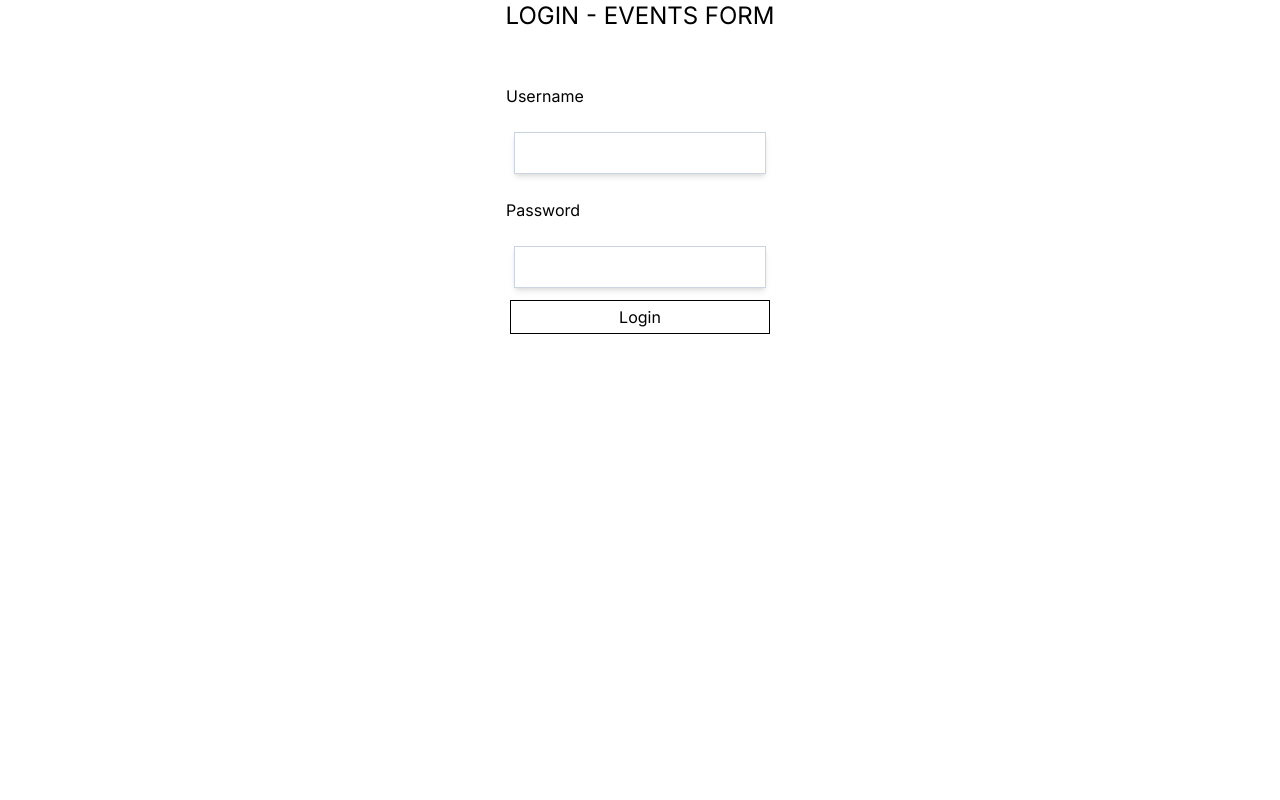
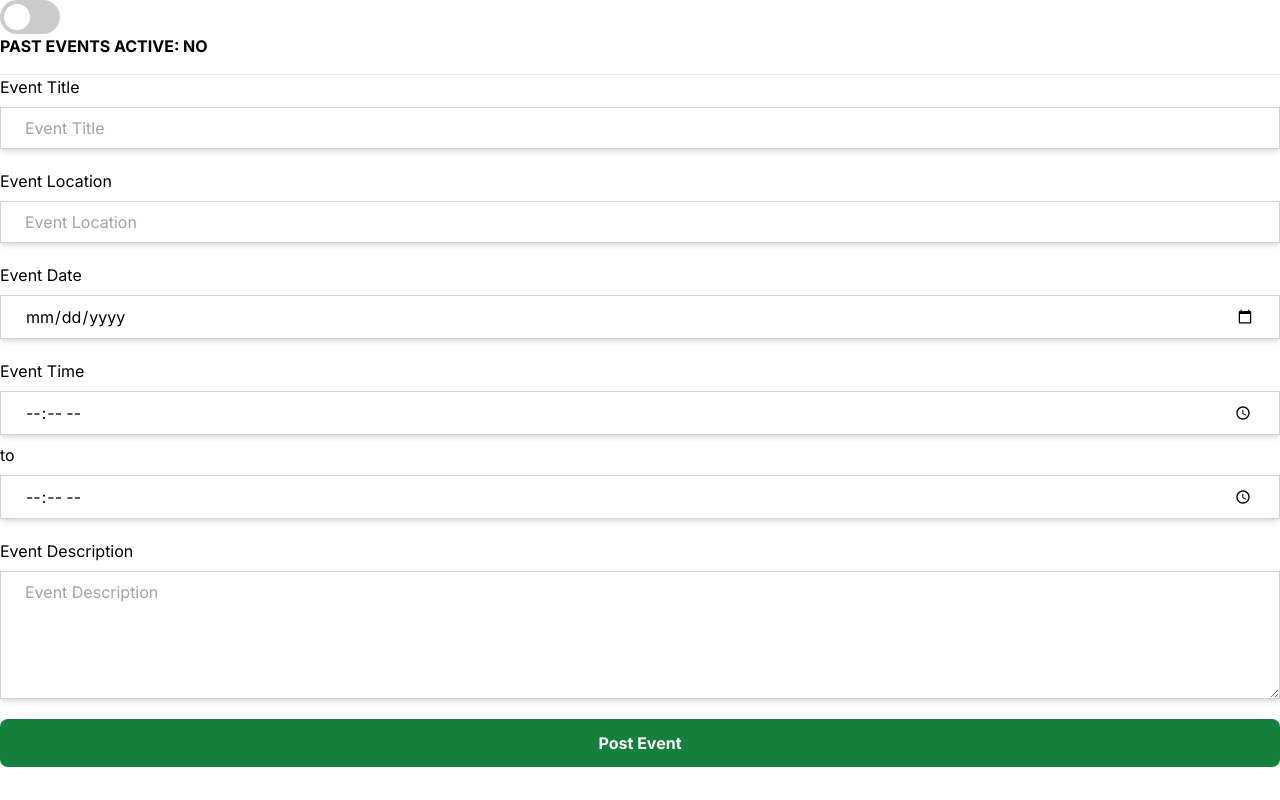
Before and after one commit to christinolb/events, a Next.js app: page / in a window 1280 px wide. Built offline with nearby package versions, Linux system fonts and the light colour scheme.

Commit message:
demo branch

```diff
--- a/app/components/Login.jsx
+++ /dev/null
@@ -1,58 +0,0 @@
-'use client'
-
-import { useState } from "react"
-require('dotenv').config()
-
-export default function Login(){
-    const [ username, setUsername ] = useState('')
-    const [ password, setPassword ] = useState('')
-
-    //validate login & redirect to add
-    function validate(e){
-        e.preventDefault()
-
-        if ( password == process.env.PASSWORD ){
-            //REDIRECT
-            window.location = '/add'
-        } else {
-            alert("Incorrect credentials")
-        }
-    }
-
-    return(
-        <>
-            <div className="flex justify-center text-2xl">
-                LOGIN - EVENTS FORM
-            </div>
-
-            <div className="flex justify-center">
-                <form onSubmit={validate} className="m-5 p-4 flex justify-center flex-col w-fit">
-                    <label className="py-4" htmlFor="username">Username</label>
-                    <input
-                        required
-                        onChange={(e) => setUsername(e.target.value)}
-                        value={username}
-                        className="m-2 p-2"
-                        id="username"
-                        type="text"
-                    />
-
-                    <label className="py-4" htmlFor="password">Password</label>
-                    <input
-                        required
-                        onChange={(e) => setPassword(e.target.value)}
-                        value={password}
-                        className="m-2 p-2"
-                        id="password"
-                        type="password"
-                    />
-
-                    <button
-                        type="submit"
-                        className="border border-black m-1 p-1 transition delay-75 hover:scale-105 active:scale-95"
-                        >Login</button>
-                </form>
-            </div>
-        </>
-    )
-}
--- a/app/layout.js
+++ b/app/layout.js
@@ -4,7 +4,7 @@ import { Inter } from 'next/font/google'
 const inter = Inter({ subsets: ['latin'] })
 
 export const metadata = {
-  title: 'Events Form',
+  title: 'Events Form Demo',
   description: 'Add and remove events for gs-lsamp events page',
 }
 
--- a/app/page.jsx
+++ b/app/page.jsx
@@ -1,8 +1,7 @@
-import Login from "./components/Login";
-
+import ContactFormAdd from "./components/ContactFormAdd"
 
 export default function Home(){
     return(
-        <Login />
+        <ContactFormAdd/>
     )
 }
--- a/pages/api/addDocument.ts
+++ b/pages/api/addDocument.ts
@@ -46,7 +46,7 @@ export default async function handler(req: NextApiRequest, res: NextApiResponse)
           const myDB = client.db("web_content_test");
 
           //select cluster
-          const myColl = myDB.collection("events");
+          const myColl = myDB.collection("events_opp_test");
 
           //create obj
           const docs = [
--- a/pages/api/getTitles.ts
+++ b/pages/api/getTitles.ts
@@ -34,7 +34,7 @@ export default async function GetTitles(req: NextApiRequest, res: NextApiRespons
           const myDB = client.db("web_content_test");
 
           //select cluster
-          const myColl = myDB.collection("events");
+          const myColl = myDB.collection("events_opp_test");
 
           //query and running function
           const query = { past: isPast };
--- a/pages/api/queryDocument.ts
+++ b/pages/api/queryDocument.ts
@@ -38,7 +38,7 @@ export default async function handler(req: NextApiRequest, res: NextApiResponse)
           const myDB = client.db("web_content_test");
 
           //select cluster
-          const myColl = myDB.collection("events");
+          const myColl = myDB.collection("events_opp_test");
 
           //query and running function
           const query = { title: selection };
--- a/pages/api/removeDocument.ts
+++ b/pages/api/removeDocument.ts
@@ -34,7 +34,7 @@ export default async function handleRemove(req: NextApiRequest, res: NextApiResp
           const myDB = client.db("web_content_test");
 
           //select cluster
-          const myColl = myDB.collection("events");
+          const myColl = myDB.collection("events_opp_test");
 
           //remove document
           const condition = {title: selection}
--- a/pages/api/updateDocument.ts
+++ b/pages/api/updateDocument.ts
@@ -47,7 +47,7 @@ export default async function handler(req: NextApiRequest, res: NextApiResponse)
           const myDB = client.db("web_content_test");
 
           //select cluster
-          const myColl = myDB.collection("events");
+          const myColl = myDB.collection("events_opp_test");
 
           const filter = { title : id }; //try ObjectId(id)
           const updateDoc = {
```
